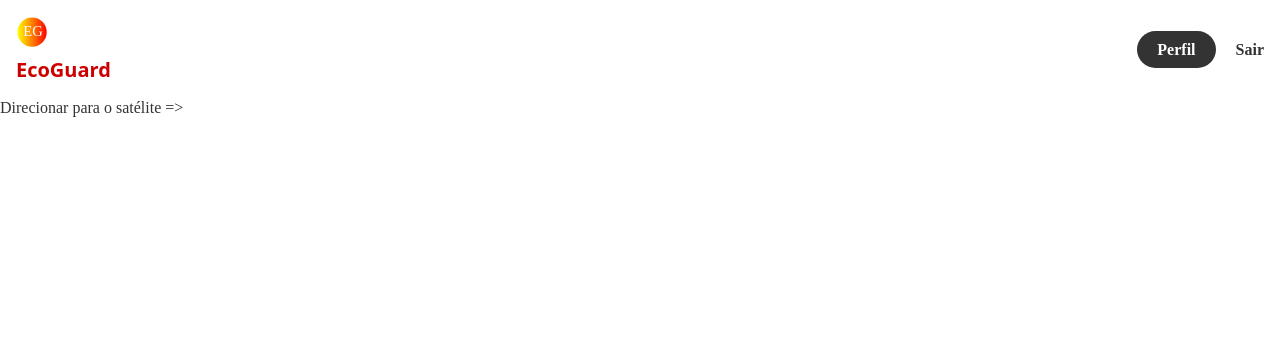
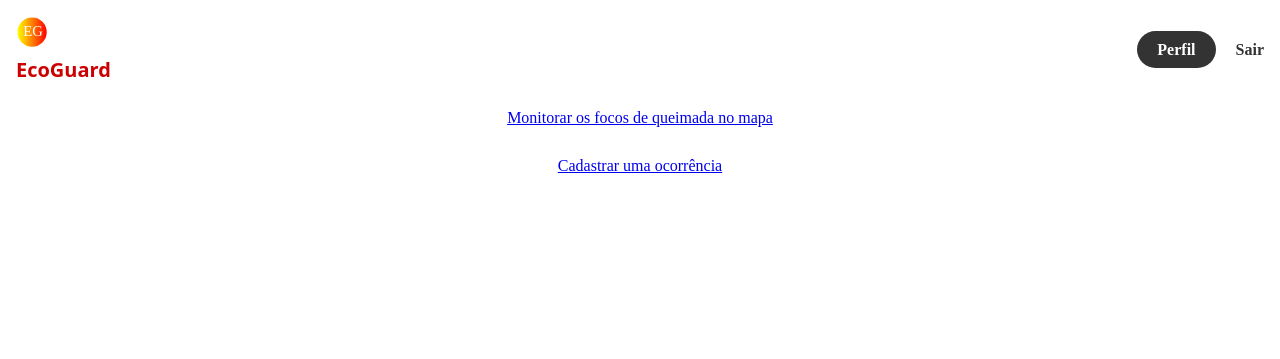
Before and after one commit to tamirestalier/EcoGuardProject, a Flask app: page /perfil/1 in a window 1280 px wide. Shown: the top 359 px of the page. Run offline with Flask 3, Linux system fonts and the light colour scheme; the visitor is signed in with stand-in values (Sample User, id 1).

Commit message:
update perfil.html / css

```diff
--- a/ecoguard/static/css/style.css
+++ b/ecoguard/static/css/style.css
@@ -64,12 +64,6 @@ img {
     justify-content: space-between;
 }
 
-.bg-imagem-pinterest {
-    width: 100%;
-    position: fixed;
-    top: 50vh;
-}
-
 .container {
     display: flex;
     flex-direction: column;
@@ -87,7 +81,6 @@ img {
 }
 
 .popup {
-    /* display: none !important; */
     width: 400px;
     margin: auto;
     display: flex;
--- a/ecoguard/templates/perfil.html
+++ b/ecoguard/templates/perfil.html
@@ -9,7 +9,12 @@ Perfil - {{ usuario.username }}
 <body>
     {% include "navbar.html" %}
     <div class="container">
-    Direcionar para o satélite =>
+        <div class="div-botao">
+            <a href="https://firms.modaps.eosdis.nasa.gov/map/#d:today;@-48.2,-10.7,5.2z" target="_blank">Monitorar os focos de queimada no mapa</a>
+        </div>
+        <div class="div-botao">
+            <a href="{{ url_for('protocolo') }}">Cadastrar uma ocorrência</a>
+        </div>
     </div>
 </body>
 {% endblock %}
```
